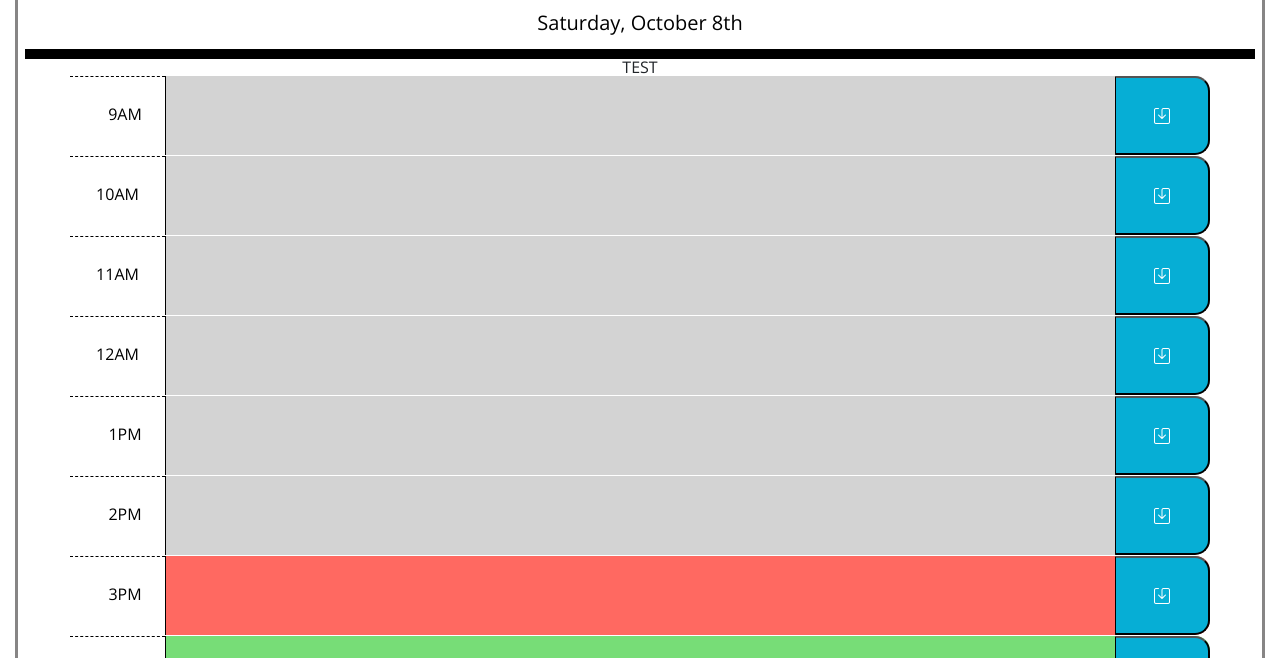
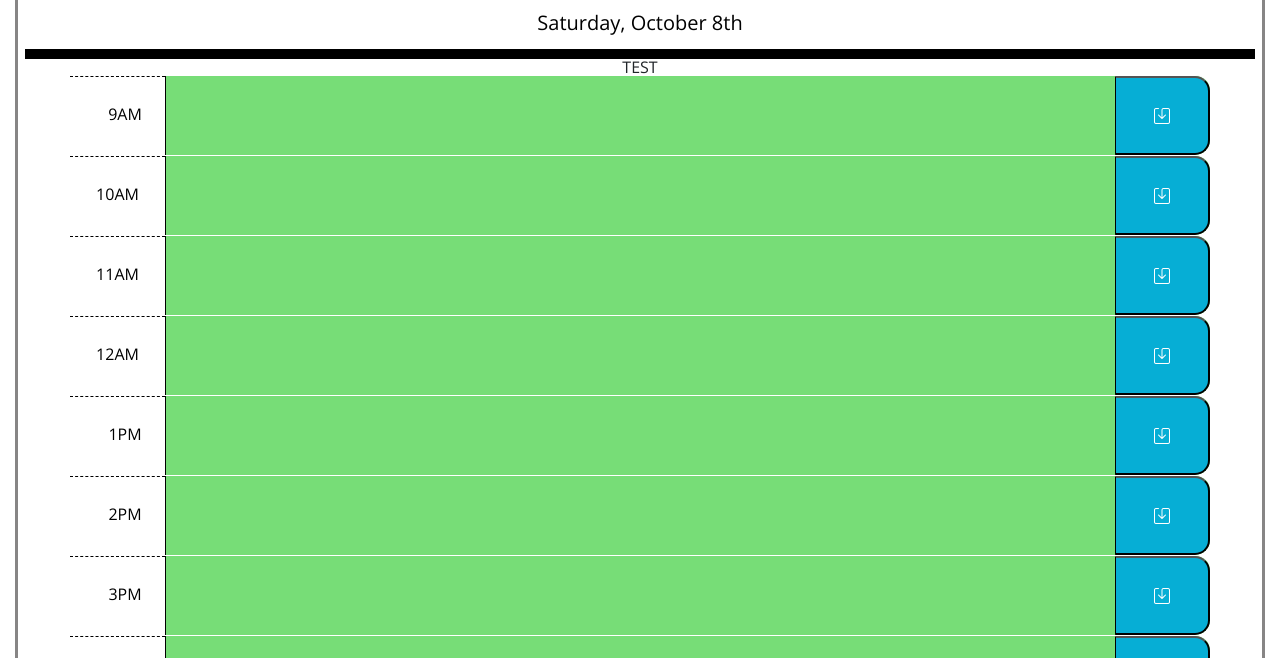
Before and after one commit to PeteChicchetti/work-day-planner-api, a plain HTML site: page index.html in a window 1280 px wide. Shown: the part 142-800 px from the top of the page. Drawn offline with nearby package versions, Linux system fonts and the light colour scheme.

Commit message:
added js logic to add and remove color by hour

```diff
--- a/assets/js/logic.js
+++ b/assets/js/logic.js
@@ -1,3 +1,4 @@
+// Date in page header
 var datetime = null,
         date = null;
 
@@ -11,3 +12,36 @@ $(document).ready(function(){
     update();
     setInterval(update, 1000);
 });
+
+// Saved Notification
+
+
+// Hour color for past current and present
+function hourTracker() {
+    var currentHour = moment().format("H");
+    $('.time-block').each(function() {
+        var eventHour = parseInt($(this).attr('id').split('hour')[1]);
+        console.log(eventHour, currentHour)
+
+        if(eventHour < currentHour) {
+            $(this).addClass('past');
+            $(this).removeClass('future');
+            $(this).removeClass('present');
+
+        } else if (eventHour == currentHour) {
+            $(this).removeClass('past');
+            $(this).addClass('present');
+            $(this).removeClass('future');
+
+        } else {
+            $(this).removeClass('present');
+            $(this).removeClass('past');
+            $(this).addClass('future');
+        }
+
+    });
+};
+hourTracker();
+
+
+// Save item button
--- a/index.html
+++ b/index.html
@@ -31,19 +31,27 @@
       <section class="text-center">TEST</section>
       <section class="container">
       <!-- Timeblocks go here -->
-        <div id="hour-9" class="row time-block past"><h2 class="time hour sDigit col-1">9AM</h2><textarea class="col-10"></textarea><button class="saveBtn col-1"><i class="bi bi-save"></i></button></div>
-        <div id="hour-10" class="row time-block past"><h2 class="time hour dDigit col-1">10AM</h2><textarea class="col-10"></textarea><button class="saveBtn col-1"><i class="bi bi-save"></i></button></div>
-        <div id="hour-11" class="row time-block past"><h2 class="time hour dDigit col-1">11AM</h2><textarea class="col-10"></textarea><button class="saveBtn col-1"><i class="bi bi-save"></i></button></div>
-        <div id="hour-12" class="row time-block past"><h2 class="time hour dDigit col-1">12AM</h2><textarea class="col-10"></textarea><button class="saveBtn col-1"><i class="bi bi-save"></i></button></div>
-        <div id="hour-13" class="row time-block past"><h2 class="time hour sDigit col-1">1PM</h2><textarea class="col-10"></textarea><button class="saveBtn col-1"><i class="bi bi-save"></i></button></div>
-        <div id="hour-14" class="row time-block past"><h2 class="time hour sDigit col-1">2PM</h2><textarea class="col-10"></textarea><button class="saveBtn col-1"><i class="bi bi-save"></i></button></div>
-        <div id="hour-15" class="row time-block present"><h2 class="time hour sDigit col-1">3PM</h2><textarea class="col-10"></textarea><button class="saveBtn col-1"><i class="bi bi-save"></i></button></div>
-        <div id="hour-16" class="row time-block future"><h2 class="time hour sDigit col-1">4PM</h2><textarea class="col-10"></textarea><button class="saveBtn col-1"><i class="bi bi-save"></i></button></div>
-        <div id="hour-17" class="row time-block future"><h2 class="time hour sDigit col-1">5PM</h2><textarea class="col-10"></textarea><button class="saveBtn col-1"><i class="bi bi-save"></i></button></div>
+        <div id="hour9" class="row time-block past"><h2 class="time hour sDigit col-1">9AM</h2><textarea class="col-10"></textarea><button class="saveBtn col-1"><i class="bi bi-save"></i></button></div>
+
+        <div id="hour10" class="row time-block"><h2 class="time hour dDigit col-1">10AM</h2><textarea class="col-10"></textarea><button class="saveBtn col-1"><i class="bi bi-save"></i></button></div>
+
+        <div id="hour11" class="row time-block"><h2 class="time hour dDigit col-1">11AM</h2><textarea class="col-10"></textarea><button class="saveBtn col-1"><i class="bi bi-save"></i></button></div>
+
+        <div id="hour12" class="row time-block"><h2 class="time hour dDigit col-1">12AM</h2><textarea class="col-10"></textarea><button class="saveBtn col-1"><i class="bi bi-save"></i></button></div>
+
+        <div id="hour13" class="row time-block"><h2 class="time hour sDigit col-1">1PM</h2><textarea class="col-10"></textarea><button class="saveBtn col-1"><i class="bi bi-save"></i></button></div>
+
+        <div id="hour14" class="row time-block"><h2 class="time hour sDigit col-1">2PM</h2><textarea class="col-10"></textarea><button class="saveBtn col-1"><i class="bi bi-save"></i></button></div>
+
+        <div id="hour15" class="row time-block"><h2 class="time hour sDigit col-1">3PM</h2><textarea class="col-10"></textarea><button class="saveBtn col-1"><i class="bi bi-save"></i></button></div>
+
+        <div id="hour16" class="row time-block"><h2 class="time hour sDigit col-1">4PM</h2><textarea class="col-10"></textarea><button class="saveBtn col-1"><i class="bi bi-save"></i></button></div>
+
+        <div id="hour17" class="row time-block"><h2 class="time hour sDigit col-1">5PM</h2><textarea class="col-10"></textarea><button class="saveBtn col-1"><i class="bi bi-save"></i></button></div>
       </section>
     </div>
 
-    <script src="https://code.jquery.com/jquery-3.4.1.min.js"></script>
+    <script src="https://code.jquery.com/jquery-3.6.1.min.js" ></script>
     <script src="https://cdnjs.cloudflare.com/ajax/libs/moment.js/2.24.0/moment.min.js"></script>
     <script src="./assets/js/logic.js"></script>
   </body>
```
